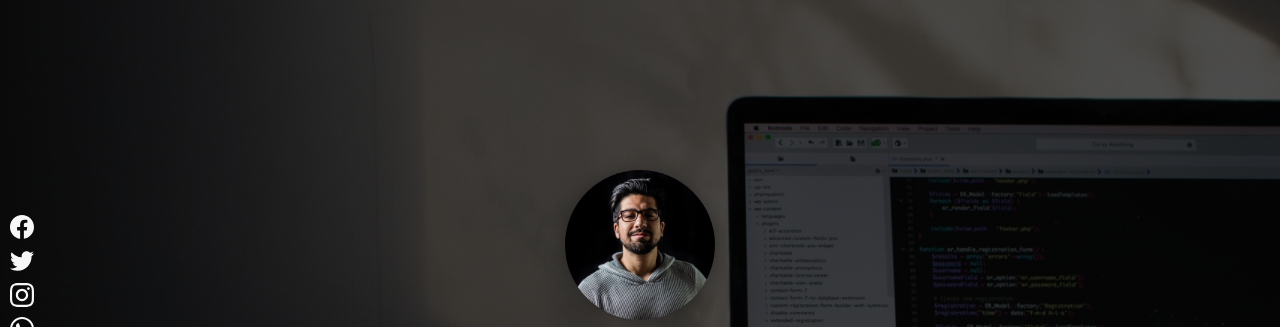
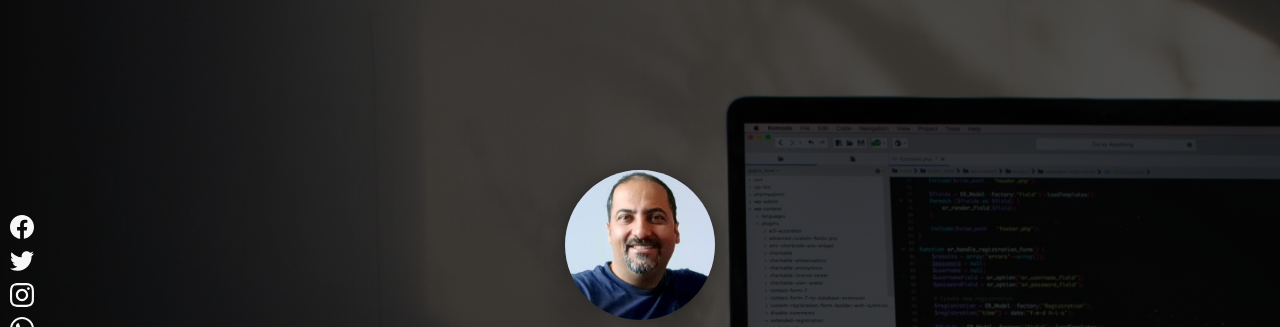
Before and after one commit to kamalakbari7/kamalakbari7.github.io, a plain HTML site: page index.html in a window 1280 px wide. Shown: the part 71-398 px from the top of the page. Drawn offline with Linux system fonts and the light colour scheme; files whose address does not match are found by name.

Commit message:
Update index.html

```diff
--- a/index.html
+++ b/index.html
@@ -55,7 +55,7 @@
             <!-- Centered content -->
             <div class="header__content">
                 <div class="header__img-box">
-                    <img src="./img/developer.jpg" alt="Kamal Akbari" class="header__img">
+                    <img src="./img/kam.jpeg" alt="Kamal Akbari" class="header__img">
                 </div>
                 <h1 class="heading-primary">
                     <span class="heading-primary--main">Kamal Akbari</span>
```
